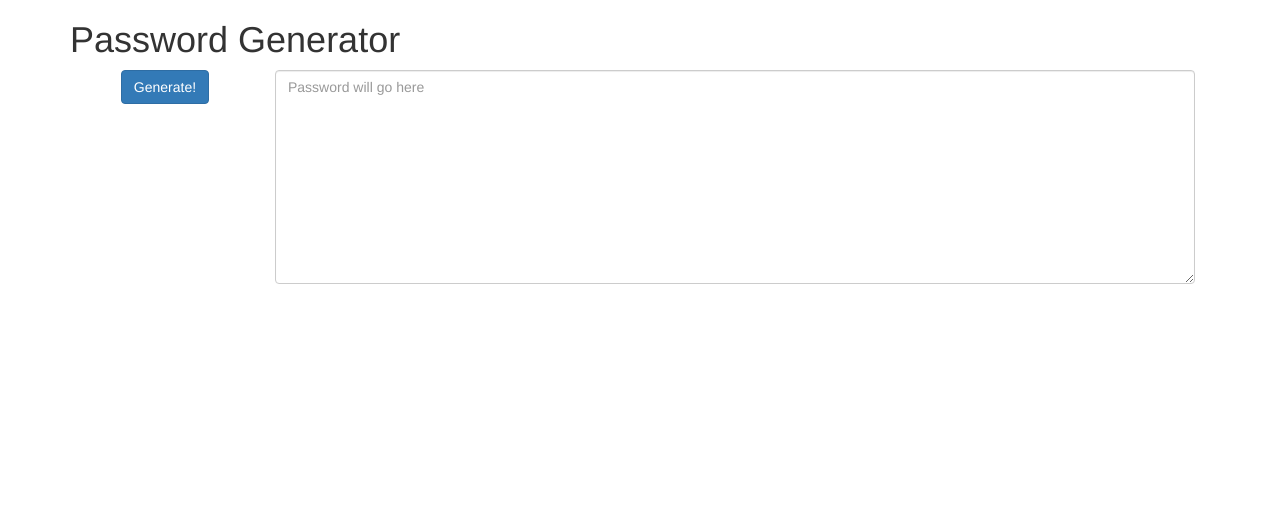
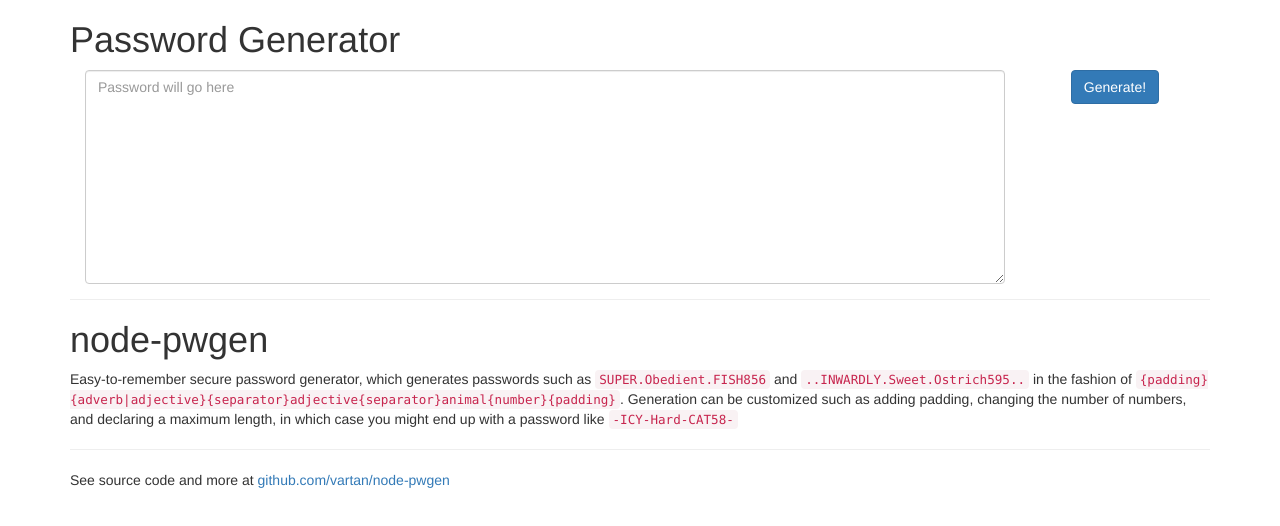
Before and after one commit to vartan/node-pwgen, a website: page index.html in a window 1280 px wide. Drawn offline with nearby package versions, Linux system fonts and the light colour scheme.

Commit message:
added description

```diff
--- a/index.html
+++ b/index.html
@@ -9,17 +9,27 @@
 </head>
 <body>
 <div class="container">
+
 <h1>Password Generator</h1>
-
-<div class="col-sm-10 form-group pull-right">
+<div class="col-sm-10 form-group">
 <textarea class="form-control col-md-6" rows="10" placeholder="Password will go here" id="passwordPlace"></textarea>
 </div>
 
 <div class="col-sm-2 text-center">
 <p><button class="btn btn-primary" id="generatePassword">Generate!</button></p>
-</div>
 
 </div>
+<hr style="clear:both">
+<article class="markdown-body entry-content" itemprop="mainContentOfPage"><h1>
+<a name="user-content-node-pwgen" class="anchor" href="#node-pwgen" aria-hidden="true"><span class="octicon octicon-link"></span></a>node-pwgen</h1>
+
+<p>Easy-to-remember secure password generator, which generates passwords such as <code>SUPER.Obedient.FISH856</code> and <code>..INWARDLY.Sweet.Ostrich595..</code> in the fashion of <code>{padding}{adverb|adjective}{separator}adjective{separator}animal{number}{padding}</code>. Generation can be customized such as adding padding, changing the number of numbers, and declaring a maximum length, in which case you might end up with a password like <code>-ICY-Hard-CAT58-</code></p>
+<hr/>
+<p>
+See source code and more at <a href="http://github.com/vartan/node-pwgen">github.com/vartan/node-pwgen</a>
+</p>
+</article>
+
 <script src="https://raw.githubusercontent.com/vartan/node-pwgen/master/pwgen.js"></script>
 <script>
 document.getElementById("generatePassword").onclick = function(){document.getElementById("passwordPlace").value = generatePassword()+"\n"+document.getElementById("passwordPlace").value}
```
